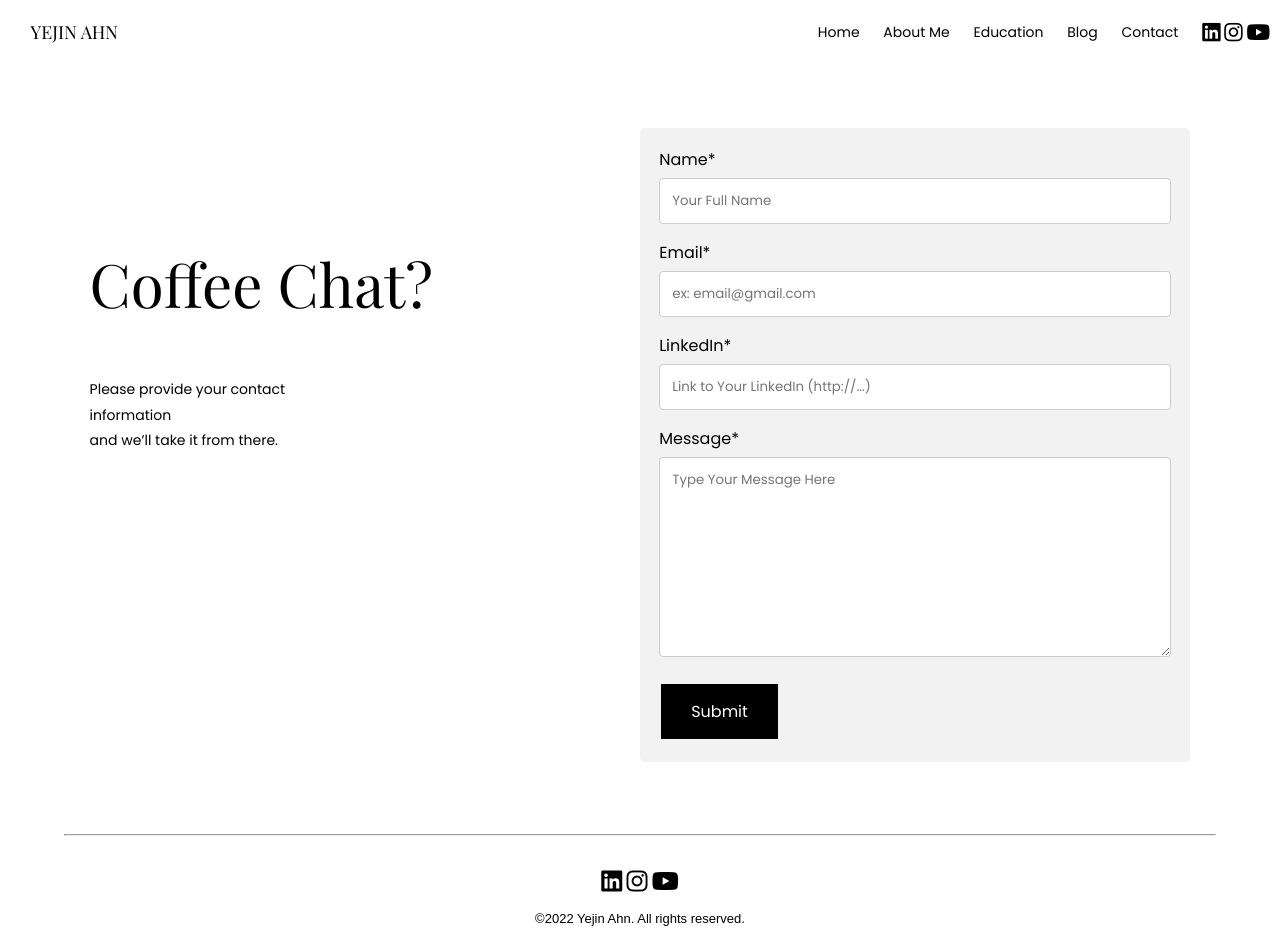
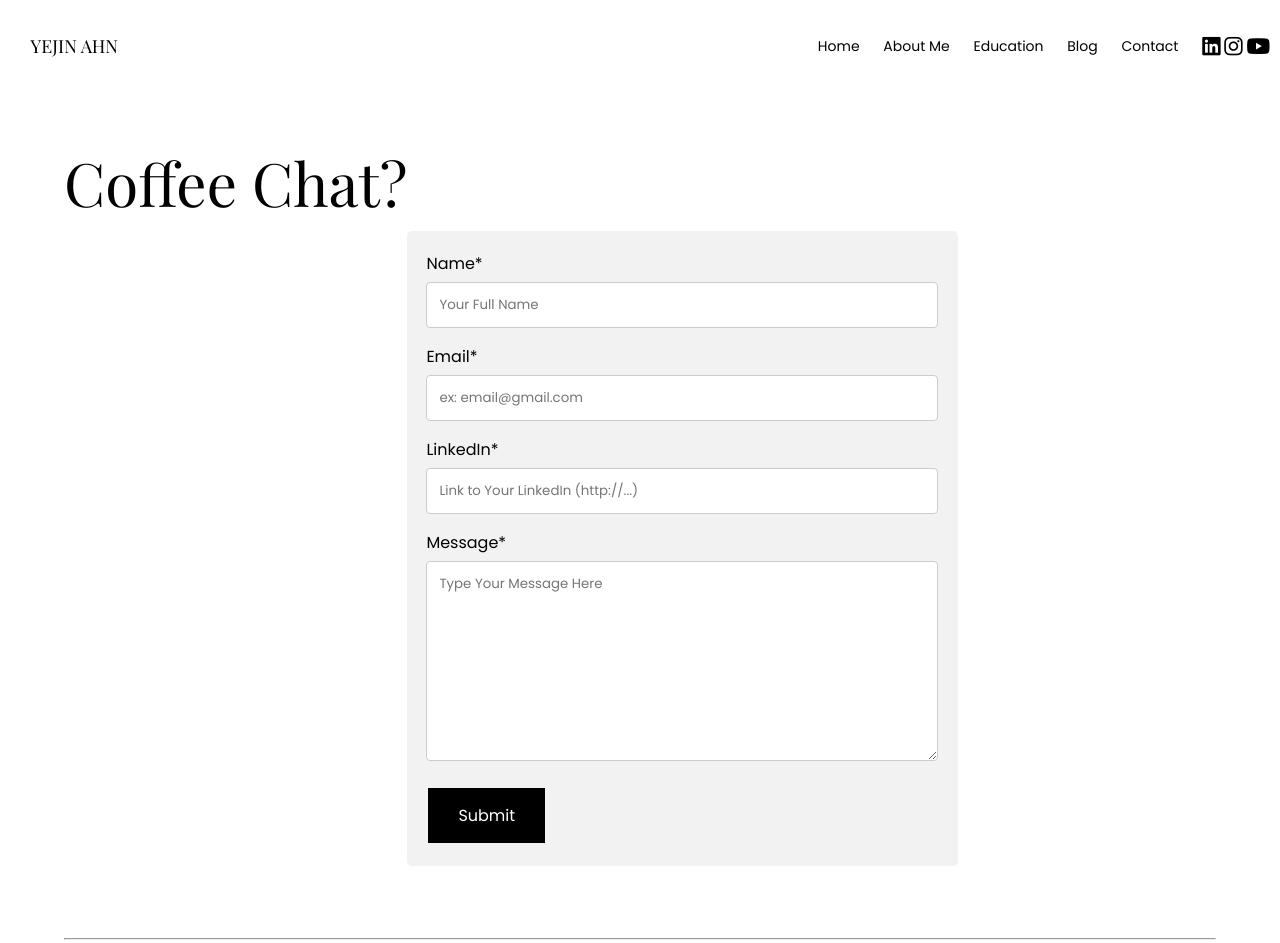
Before and after one commit to ahn-yejin/ahn-yejin.github.io, a plain HTML site: page contact.html in a window 1280 px wide. Shown: the top 943 px of the page. Drawn offline with nearby package versions, Linux system fonts and the light colour scheme; a script that the page names is missing.

Commit message:
Update contact.html

```diff
--- a/contact.html
+++ b/contact.html
@@ -3,6 +3,7 @@
 
 <head>
 	<meta charset="UTF-8">
+	<meta name="viewport" content="width=device-width, initial scale=1">
 	<title>Contact</title>
 	<link rel="stylesheet" href="css/style.css">
 	<link href='https://fonts.googleapis.com/css?family=Poppins' rel='stylesheet'>
@@ -27,10 +28,10 @@
   		<a href="https://www.youtube.com/channel/UCjdz5Bz6O4fMgPIsh7UvxPQ"><i class="fa-brands fa-youtube fa-xl"></i></a></li>
 	</nav>
 
-	<div id = "contact">
-		<h1>Coffee Chat?</h1>
-		<p>Please provide your contact information<br> and we’ll take it from there.</p><br>
-	</div>
+	<div id="flex-contact">
+		<div><h1>Coffee Chat?</h1>
+		<p>Please provide your contact information<br> and we’ll take it from there.</p><br></div>
+
 	<form class="container">
 		<label>Name* </label><br/>
 		<input placeholder="Your Full Name" type="text" id="name" required><br/>
@@ -40,11 +41,11 @@
 		<input placeholder="Link to Your LinkedIn (http://...)" type="url" id="link" required><br/>
 		<label>Message*</label><br/>
 		<textarea id="msg" name="subject" placeholder="Type Your Message Here" style="height:200px" required></textarea><br/>
-		<button class="button">Submit</button>
-	</form><br/>
+		<button class="button">Submit</button></form>
+	</div>
 
-	<hr/>
 	<footer>
+		<hr/>
 		<br>
   		<div>
     	<a href="https://www.linkedin.com/in/yejinahn"><i class="fa-brands fa-linkedin fa-xl" href="#"></i></a>
@@ -54,6 +55,7 @@
   		<div>
    		<p>©2022 Yejin Ahn. All rights reserved.</p>
   		</div>
+  	</div>
 	</footer>
 
 	<script src="js/external.js"></script>
```
